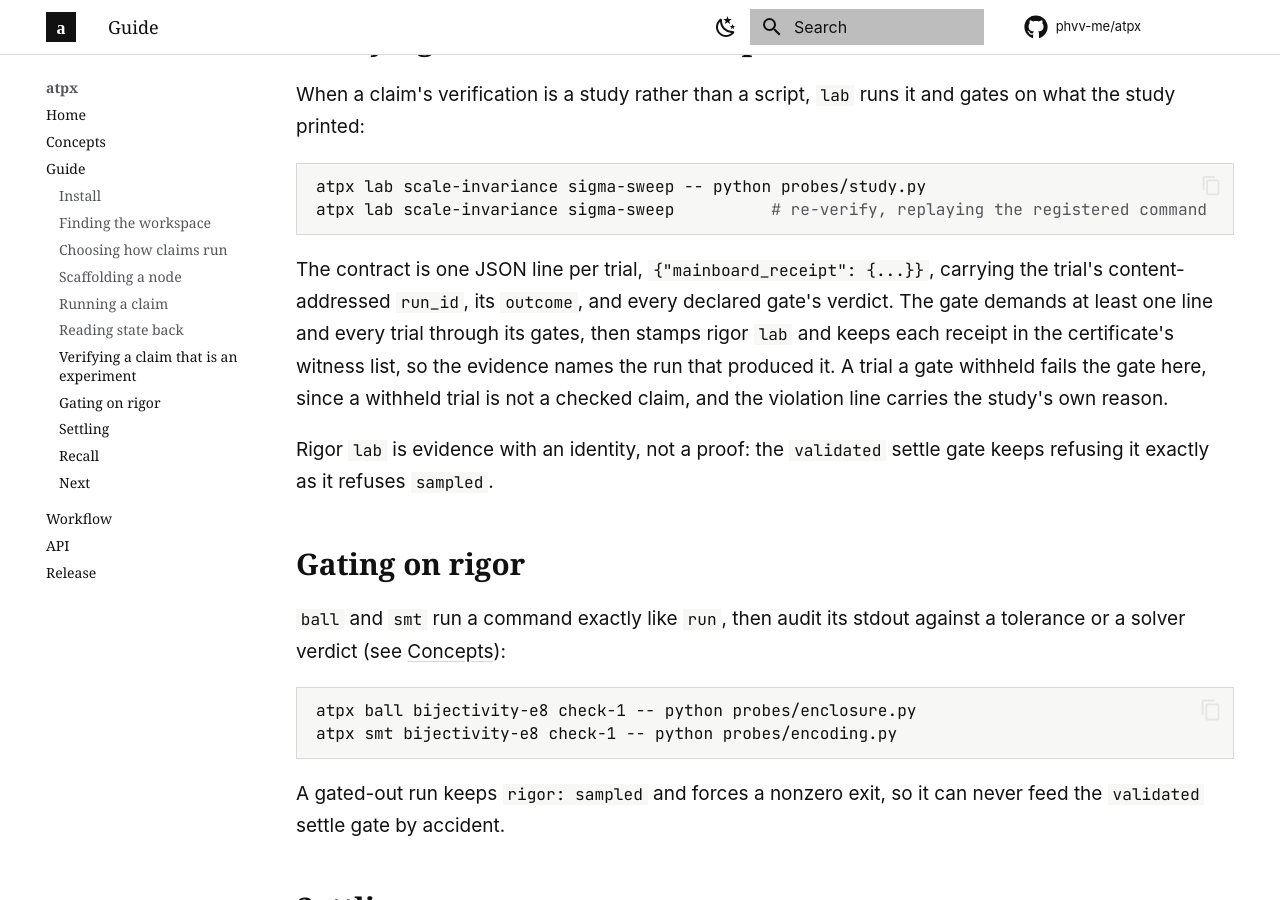
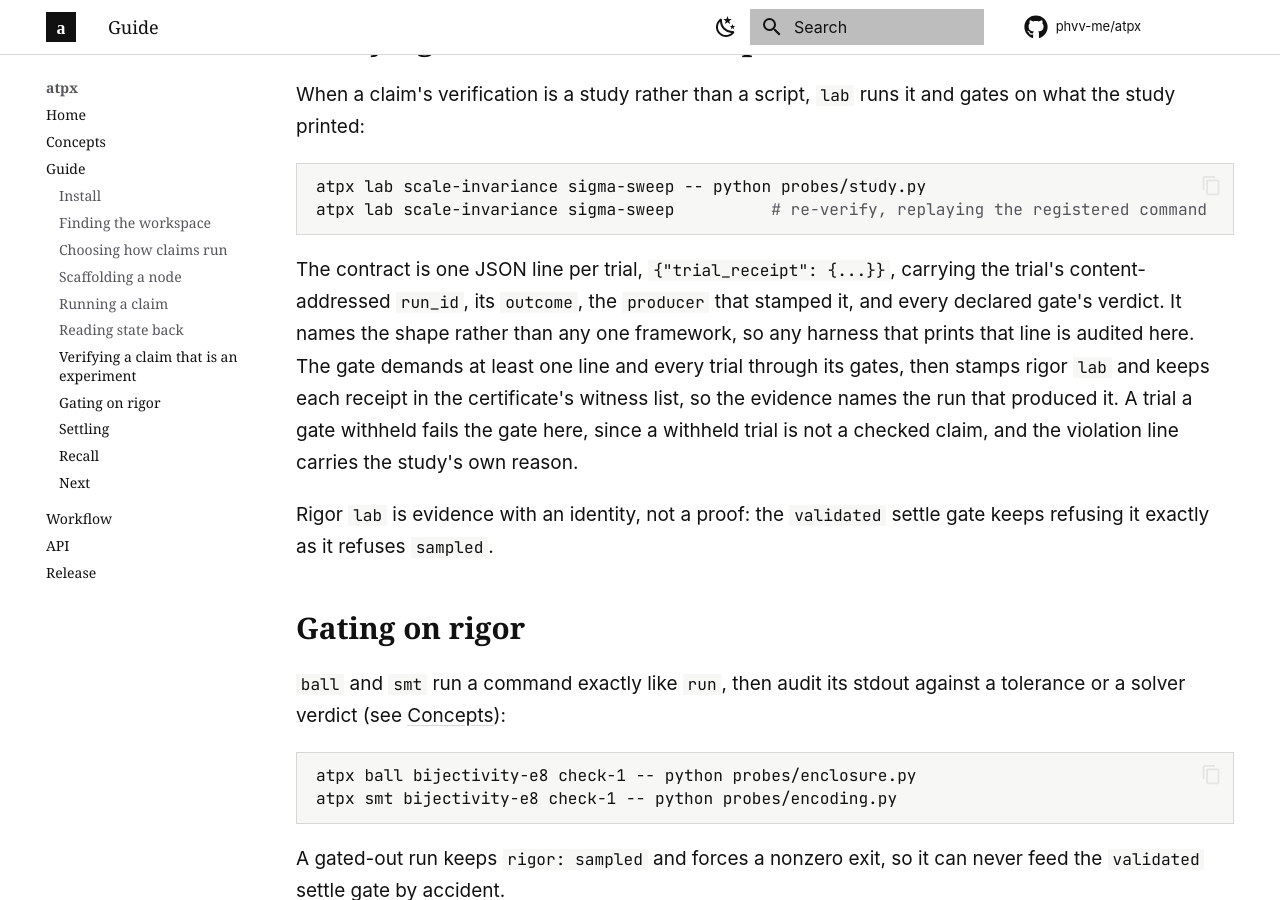
Before and after one commit to phvv-me/atpx, an MkDocs documentation site: the page built from docs/guide.md, in a window 1280 px wide and 900 px high, scrolled down 2823 px. Built offline with MkDocs 1.6.1 and Material for MkDocs 9.7.7, drawn with Linux system fonts in a browser that asks for light colours; some web fonts are replaced; comment, search, counter and statistics services are not loaded; some of the changed text lies outside the part shown.

Commit message:
Audit the tool-neutral trial receipt
The lab rigor keys on trial_receipt beside its certificate siblings,
verdicts on outcome alone and never reads the producer, so any harness
printing the shape is audited identically.

Co-Authored-By: Claude Fable 5 <noreply@anthropic.com>
Claude-Session: https://claude.ai/code/session_016AhBJYhFsLKd8im6nvyFCy

````diff
--- a/docs/guide.md
+++ b/docs/guide.md
@@ -35,12 +35,13 @@ answer from any directory at all.
 ## Choosing how claims run
 
 A claim command in a node's manifest is a bare command. Which environment it
-lands in is one line in the workspace manifest:
+lands in is one line in the workspace manifest, naming whatever environment
+tool that workspace already uses:
 
 ```toml
 [workspace]
 blueprints = "research/math"
-runner = "mainboard run --"
+runner = "uv run --"
 ```
 
 Every claim, background check, and Lean build then runs behind that prefix.
@@ -121,11 +122,13 @@ atpx lab scale-invariance sigma-sweep -- python probes/study.py
 atpx lab scale-invariance sigma-sweep          # re-verify, replaying the registered command
 ```
 
-The contract is one JSON line per trial, `{"mainboard_receipt": {...}}`,
-carrying the trial's content-addressed `run_id`, its `outcome`, and every
-declared gate's verdict. The gate demands at least one line and every trial
-through its gates, then stamps rigor `lab` and keeps each receipt in the
-certificate's witness list, so the evidence names the run that produced it.
+The contract is one JSON line per trial, `{"trial_receipt": {...}}`, carrying
+the trial's content-addressed `run_id`, its `outcome`, the `producer` that
+stamped it, and every declared gate's verdict. It names the shape rather than
+any one framework, so any harness that prints that line is audited here. The
+gate demands at least one line and every trial through its gates, then stamps
+rigor `lab` and keeps each receipt in the certificate's witness list, so the
+evidence names the run that produced it.
 A trial a gate withheld fails the gate here, since a withheld trial is not a
 checked claim, and the violation line carries the study's own reason.
 
````
Also changed, not shown: CHANGELOG.md (+11 -9 lines), README.md (+1 -1 lines), 6 other files.
